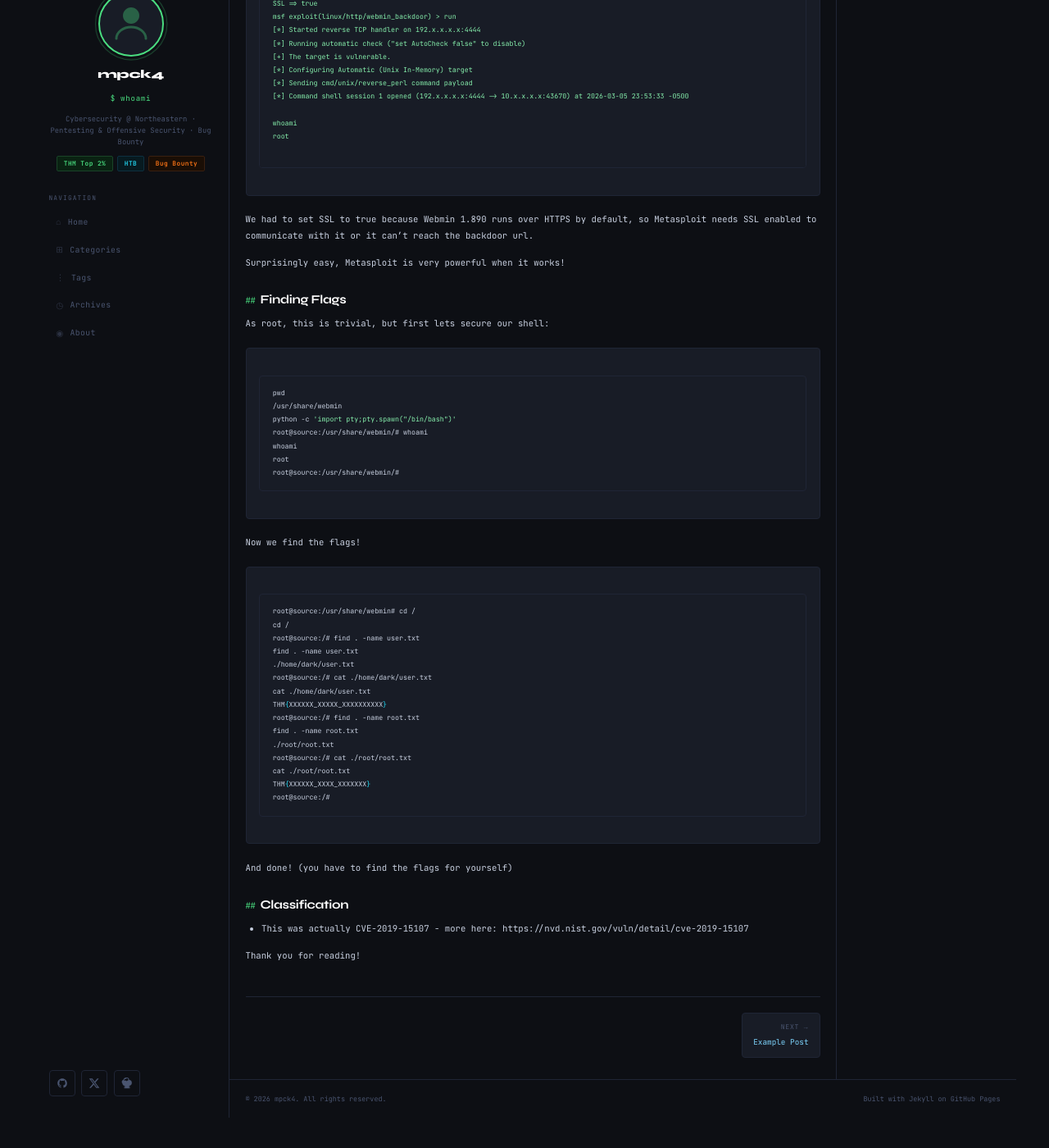
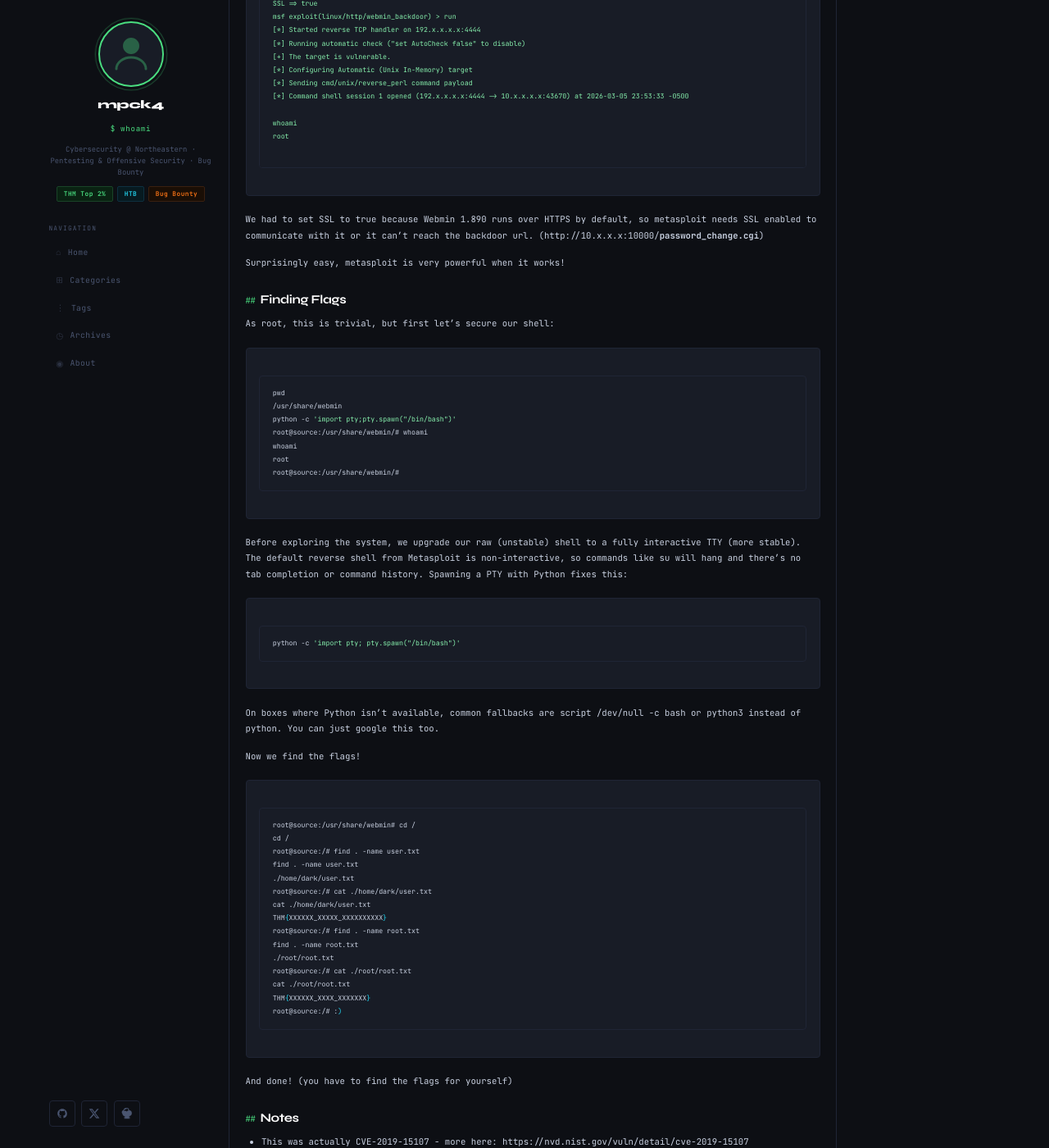
Before and after one commit to mpck4/mpck4.github.io, a Jekyll site: the page built from _posts/2026-03-05-THM-Source-Writeup.md, in a window 1280 px wide and 1400 px high, scrolled down 2646 px. Shown: the whole window at 82% size. Built offline with Jekyll 4.4.1, drawn with Linux system fonts in a browser that asks for light colours; before the commit the page ends 4009 px from its top, so only the background shows below that; some of the changed text lies outside the part shown.

Commit message:
Grammar + Explaining

````diff
--- a/_posts/2026-03-05-THM-Source-Writeup.md
+++ b/_posts/2026-03-05-THM-Source-Writeup.md
@@ -32,11 +32,11 @@ Service Info: OS: Linux; CPE: cpe:/o:linux:linux_kernel
 Findings:
  * Port 22 is running ssh, pretty normal
  * Port 10000 is not normally open, lets look into this:
-      * its running MiniServ 1.890 (Webmin httpd), lets check if this has any exploits!
+      * its running MiniServ 1.890 (Webmin httpd), let's check if this has any exploits
 
 ## Looking for exploits
 
-For ease of use, im just going to use metasploit and utilize the search command to try and find something:
+For ease of use, i'm just going to use metasploit and utilize the search command to try and find something:
 
 ```bash
 msf > search Webmin 1.890
@@ -55,7 +55,7 @@ Interact with a module by name or index. For example info 2, use 2 or use exploi
 After interacting with a module you can manually set a TARGET with set TARGET 'Automatic (Linux Dropper)'
 ```
 
-Perfect, we found something to try in metasploit
+Perfect, we found something to try in metasploit.
 
 ## Exploitation
 
@@ -145,13 +145,14 @@ whoami
 root
 
 ```
-We had to set SSL to true because Webmin 1.890 runs over HTTPS by default, so Metasploit needs SSL enabled to communicate with it or it can't reach the backdoor url.
 
-Surprisingly easy, Metasploit is very powerful when it works!
+We had to set SSL to true because Webmin 1.890 runs over HTTPS by default, so metasploit needs SSL enabled to communicate with it or it can't reach the backdoor url. (http://10.x.x.x:10000/**password_change.cgi**)
+
+Surprisingly easy, metasploit is very powerful when it works!
 
 ## Finding Flags
 
-As root, this is trivial, but first lets secure our shell:
+As root, this is trivial, but first let's secure our shell:
 ```bash
 pwd
 /usr/share/webmin
@@ -161,6 +162,12 @@ whoami
 root
 root@source:/usr/share/webmin/#
 ```
+
+Before exploring the system, we upgrade our raw (unstable) shell to a fully interactive TTY (more stable). The default reverse shell from Metasploit is non-interactive, so commands like su will hang and there's no tab completion or command history. Spawning a PTY with Python fixes this:
+```bash
+python -c 'import pty; pty.spawn("/bin/bash")'
+```
+On boxes where Python isn't available, common fallbacks are script /dev/null -c bash or python3 instead of python. You can just google this too.
 
 Now we find the flags!
 
@@ -179,12 +186,12 @@ find . -name root.txt
 root@source:/# cat ./root/root.txt
 cat ./root/root.txt
 THM{XXXXXX_XXXX_XXXXXXX}
-root@source:/#
+root@source:/# :)
 ```
 
 And done! (you have to find the flags for yourself)
 
-## Classification
+## Notes
 
 - This was actually CVE-2019-15107 - more here: https://nvd.nist.gov/vuln/detail/cve-2019-15107
 
````
